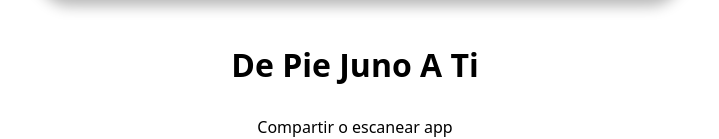
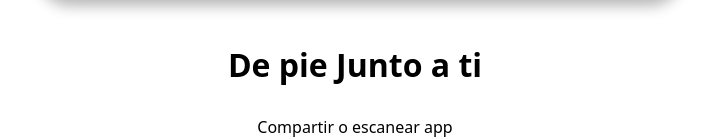
Before and after one commit to lhuisruiz/de-pie, a plain HTML site: page enviar.html in a window 1280 px wide. Shown: the part 563-702 px from the top of the page, without its empty margins (285-1004 px from the left). Drawn offline with Linux system fonts and the light colour scheme; some packages are replaced by stand-ins of ours; a script that the page names is missing.

Commit message:
Add files via upload

```diff
--- a/enviar.html
+++ b/enviar.html
@@ -11,7 +11,7 @@
 <body>
     <div class="contenido">
         <img class="ico" src="img/ico.jpg" alt="">
-        <h1>De Pie Juno A Ti</h1>
+        <h1>De pie Junto a ti</h1>
         <p>Compartir o escanear app</p>
         <div class="div">
             <a href="http://action_share/">
```
Also changed, not shown: img/com.png.
